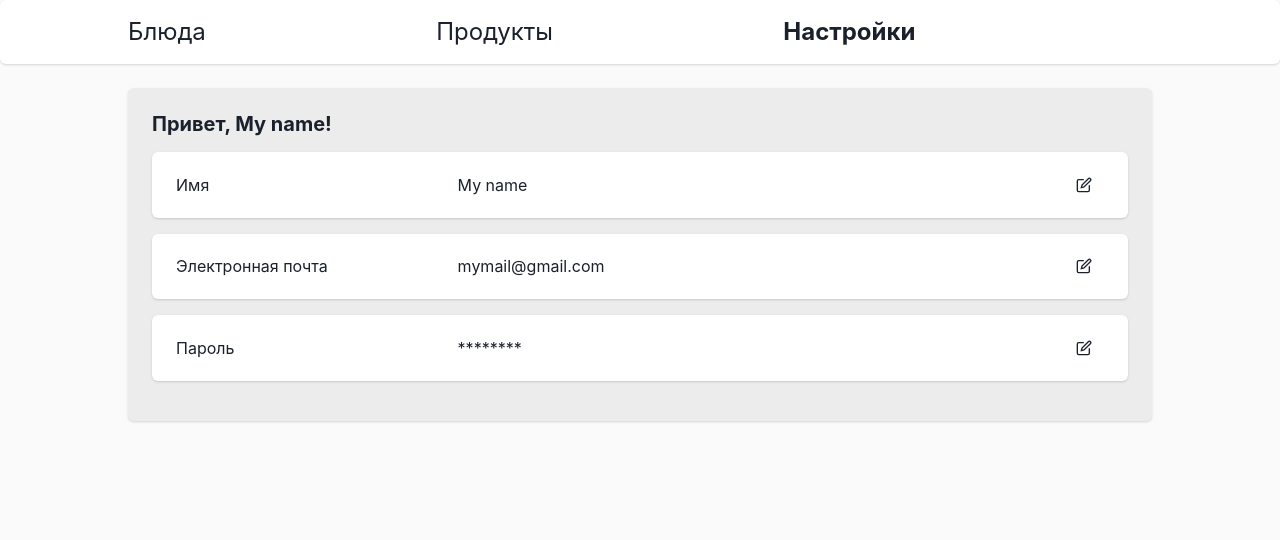
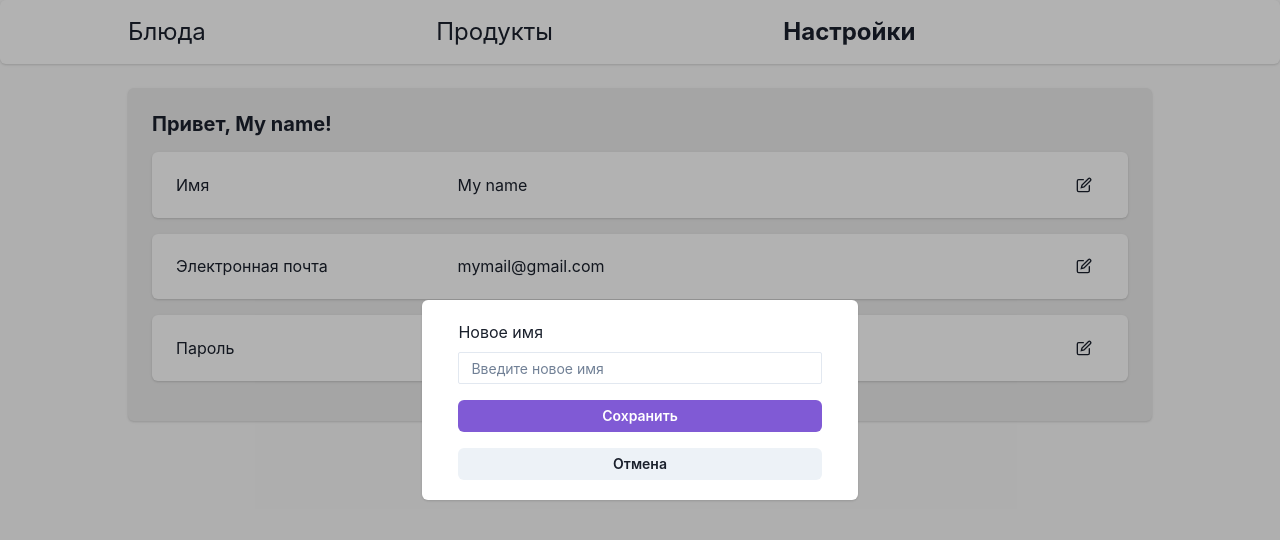
Before and after one commit to kmwk10/dish-analyzer, a React (Create React App) app in the folder frontend/: page /settings in a window 1280 px wide. Both pictures are taken after a click on the button 1084 px from the left and 184 px from the top of the page. Shown: the top 540 px of the page. Built offline with nearby package versions, Linux system fonts and the light colour scheme.

Commit message:
feat(frontend): added cards for updating name, email and password on the AuthPage

```diff
--- /dev/null
+++ b/frontend/src/components/PasswordCard.jsx
@@ -0,0 +1,32 @@
+import { Card, Box, Text, Input, CardBody, Flex, Button } from "@chakra-ui/react";
+
+export default function PasswordCard({ onCancel }) {
+  return (
+    <Box
+    position="fixed"
+    top="0"
+    left="0"
+    width="100vw"
+    height="100vh"
+    backgroundColor="rgba(0, 0, 0, 0.3)"
+    display="flex"
+    justifyContent="center"
+    alignItems="center"
+    zIndex="1000"
+    >
+      <Card width="34vw" padding="0 1rem">
+        <CardBody>
+          <Text>Старый пароль</Text>
+          <Input size="sm" margin="0.5rem 0 1rem 0" placeholder="Введите старый пароль"/>
+          <Text>Новый пароль</Text>
+          <Input size="sm" margin="0.5rem 0 0 0" placeholder="Введите новый пароль"/>
+          <Input size="sm" margin="0.5rem 0 1rem 0" placeholder="Повторите новый пароль"/>
+          <Flex direction="column">
+            <Button size="sm" marginBottom="1rem" colorScheme="purple">Сохранить</Button>
+            <Button size="sm" onClick={onCancel}>Отмена</Button>
+          </Flex>
+        </CardBody>
+      </Card>
+    </Box>
+  );
+}
--- /dev/null
+++ b/frontend/src/components/SettingsCard.jsx
@@ -0,0 +1,40 @@
+import { Card, Box, Text, Input, CardBody, Flex, Button } from "@chakra-ui/react";
+
+export default function SettingsCard({ option, onCancel }) {
+  const fieldMeta = {
+    "name": {
+      "label": "Новое имя",
+      "placeholder": "Введите новое имя"
+    },
+    "email": {
+      "label": "Новая электронная почта",
+      "placeholder": "Введите новую электонную почту"
+    }
+  }
+
+  return (
+    <Box
+    position="fixed"
+    top="0"
+    left="0"
+    width="100vw"
+    height="100vh"
+    backgroundColor="rgba(0, 0, 0, 0.3)"
+    display="flex"
+    justifyContent="center"
+    alignItems="center"
+    zIndex="1000"
+    >
+      <Card width="34vw" padding="0 1rem">
+        <CardBody>
+          <Text>{fieldMeta[option].label}</Text>
+          <Input size="sm" margin="0.5rem 0 1rem 0" placeholder={fieldMeta[option].placeholder}/>
+          <Flex direction="column">
+            <Button size="sm" marginBottom="1rem" colorScheme="purple">Сохранить</Button>
+            <Button size="sm" onClick={onCancel}>Отмена</Button>
+          </Flex>
+        </CardBody>
+      </Card>
+    </Box>
+  );
+}
--- a/frontend/src/components/SettingsItem.jsx
+++ b/frontend/src/components/SettingsItem.jsx
@@ -1,7 +1,7 @@
 import { Card, Flex, Text, IconButton } from "@chakra-ui/react";
 import { EditIcon } from "@chakra-ui/icons";
 
-export default function SettingsItem({ label, user_info }) {
+export default function SettingsItem({ label, user_info, onClick }) {
   return (
     <Card marginBottom="1rem">
       <Flex alignItems="center" padding="0.8rem 1.5rem">
@@ -10,6 +10,7 @@ export default function SettingsItem({ label, user_info }) {
         <IconButton
           icon={<EditIcon />}
           variant="ghost"
+          onClick={onClick}
         />
       </Flex>
     </Card>
--- a/frontend/src/pages/SettingsPage.jsx
+++ b/frontend/src/pages/SettingsPage.jsx
@@ -1,12 +1,18 @@
-import { Box, Card, CardHeader, Flex, Heading, Text } from "@chakra-ui/react";
+import { Box, Card, CardHeader, Heading } from "@chakra-ui/react";
+import { useState } from "react";
+
 import SettingsItem from "../components/SettingsItem";
+import SettingsCard from "../components/SettingsCard";
+import PasswordCard from "../components/PasswordCard";
 
 export default function SettingsPage() {
+  const [settingsOpen, setSettingsOpen] = useState(""); // name | email | password
+
   // Для тестирования
   const user_info = {
     "name": "My name",
     "email": "mymail@gmail.com",
-    "password_len": 8
+    "password_len": 12
   }
 
   return (
@@ -15,10 +21,28 @@ export default function SettingsPage() {
         <CardHeader padding="0 0 1rem 0">
           <Heading size="md">Привет, {user_info.name}!</Heading>
         </CardHeader>
-        <SettingsItem label="Имя" user_info={user_info.name}/>
-        <SettingsItem label="Электронная почта" user_info={user_info.email}/>
-        <SettingsItem label="Пароль" user_info={"*".repeat(user_info.password_len)}/>
+        <SettingsItem
+          label="Имя"
+          user_info={user_info.name}
+          onClick={() => setSettingsOpen("name")}
+        />
+        <SettingsItem
+          label="Электронная почта"
+          user_info={user_info.email}
+          onClick={() => setSettingsOpen("email")}
+        />
+        <SettingsItem
+          label="Пароль"
+          user_info={"*".repeat(user_info.password_len)}
+          onClick={() => setSettingsOpen("password")}
+        />
       </Card>
+      {(settingsOpen === "name" || settingsOpen === "email") && (
+        <SettingsCard option={settingsOpen} onCancel={() => setSettingsOpen("")}/>
+      )}
+      {settingsOpen === "password" && (
+        <PasswordCard onCancel={() => setSettingsOpen("")} />
+      )}
     </Box>
   );
 }
```
